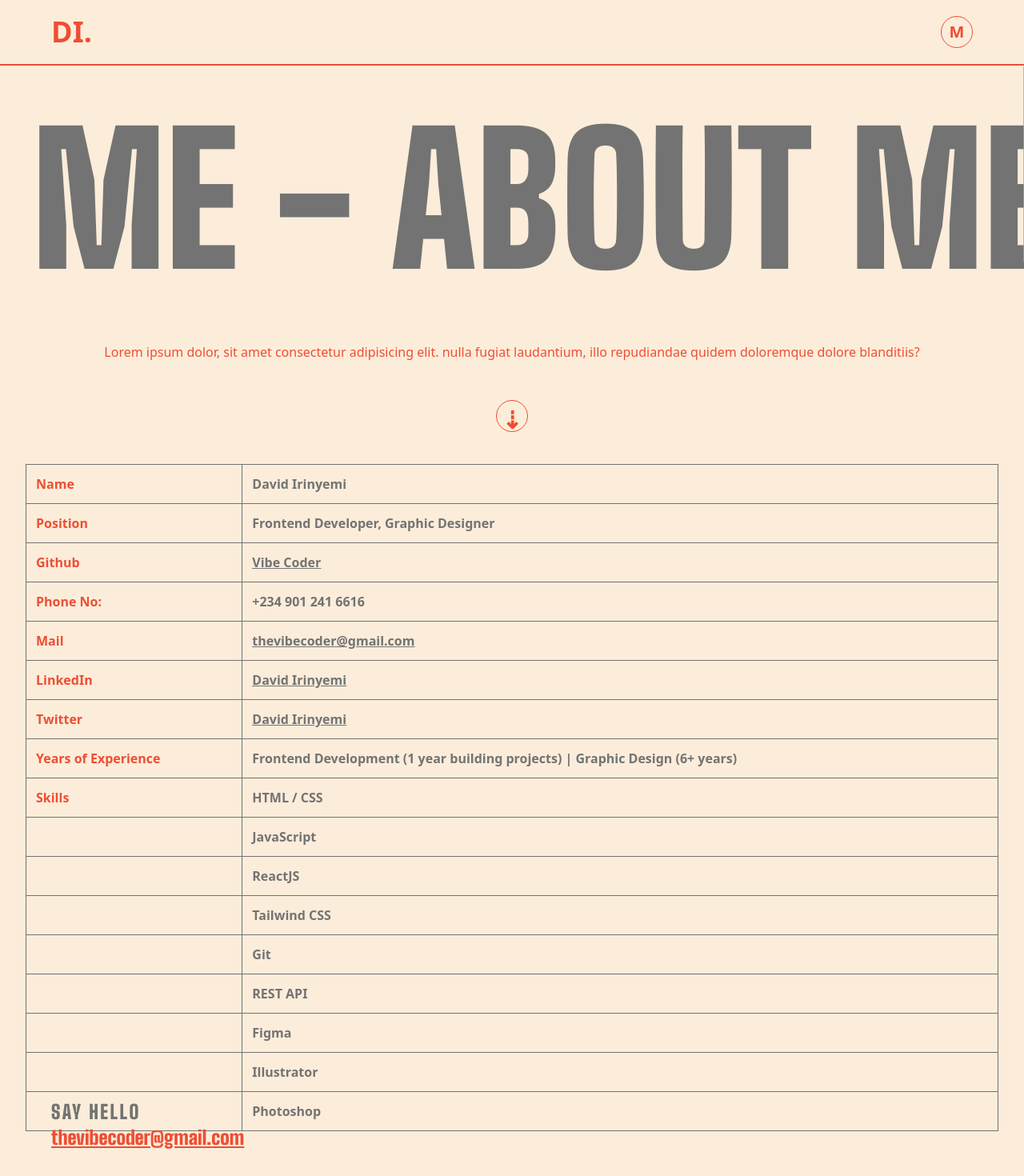
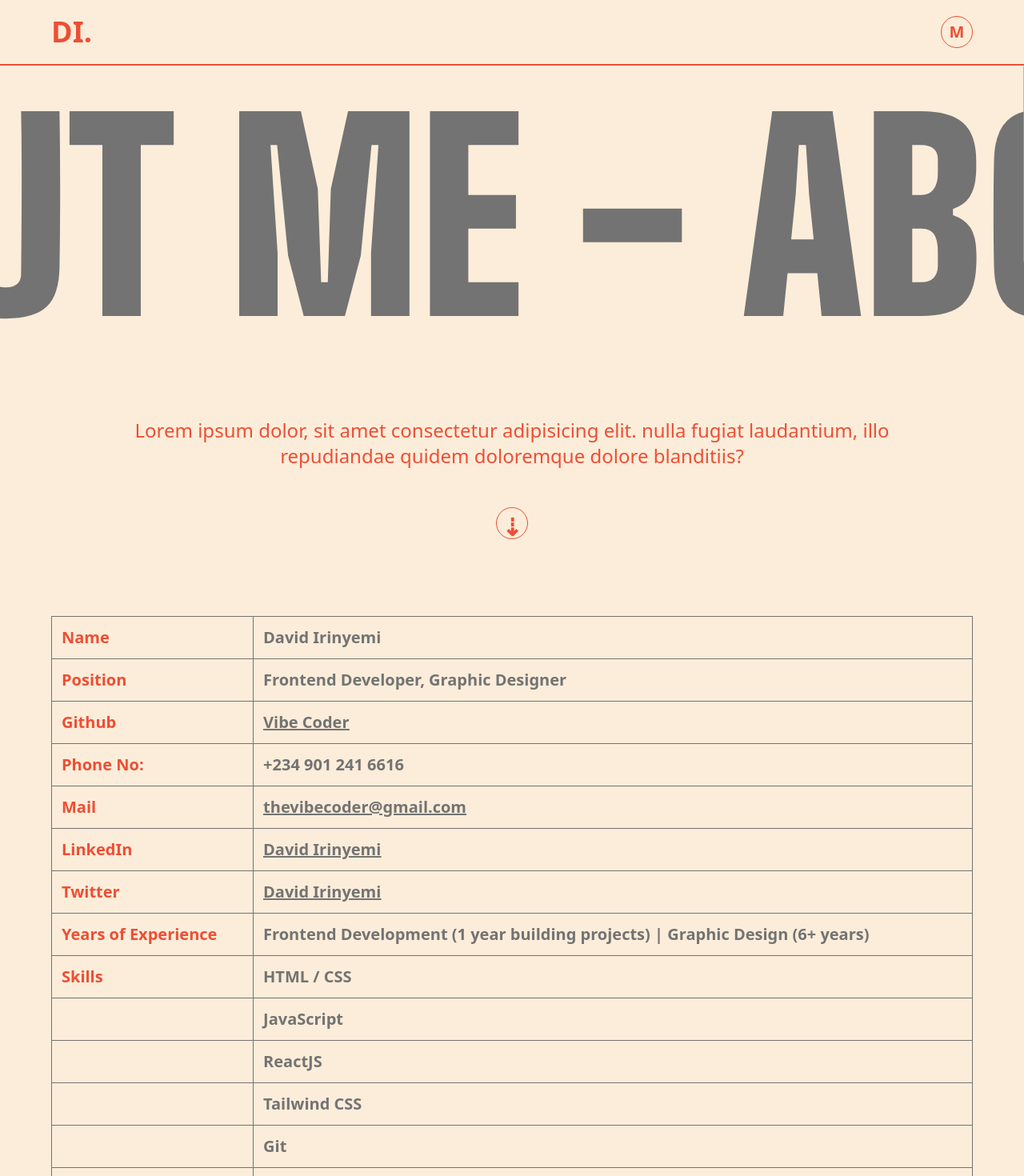
Before and after one commit to vibe-coder/david-irinyemi-portfolio-main, a Next.js app in the folder david-irinyemi-portfolio/david-irinyemi-portfolio/: page /about in a window 1280 px wide. Shown: the top 1470 px of the page at 80% size. Built offline with nearby package versions, Linux system fonts and the light colour scheme.

Commit message:
Configured About Me page for medium screen

```diff
--- a/david-irinyemi-portfolio/david-irinyemi-portfolio/src/app/about/page.jsx
+++ b/david-irinyemi-portfolio/david-irinyemi-portfolio/src/app/about/page.jsx
@@ -7,14 +7,14 @@ const About = () => {
     <section className="">
       <div id='wrapper'>
         <div id='scroll'>
-          <div id='to-left'>
-            <h1 className="text-[14rem] text-text-gray font-extrabold uppercase"> ABOUT ME - ABOUT ME - ABOUT ME - ABOUT ME - ABOUT ME - ABOUT ME - ABOUT ME - ABOUT ME - ABOUT ME - ABOUT ME - ABOUT ME - ABOUT ME</h1>
+          <div id='to-left' className="mt-[-30px]  md:mt-[-50px]">
+            <h1 className="text-[14rem] text-text-gray font-extrabold uppercase md:text-[20rem]"> ABOUT ME - ABOUT ME - ABOUT ME - ABOUT ME - ABOUT ME - ABOUT ME - ABOUT ME - ABOUT ME - ABOUT ME - ABOUT ME - ABOUT ME - ABOUT ME</h1>
           </div>
         </div>
       </div>
 
-      <div className="text-burnt-orange px-8 font-sans font-normal text-center">
-        Lorem ipsum dolor, sit amet consectetur adipisicing elit. nulla fugiat laudantium, illo repudiandae quidem doloremque dolore blanditiis?
+      <div className="text-burnt-orange px-8 font-sans font-normal text-center md:text-2xl flex justify-center">
+        <p className="md:w-[85%]">Lorem ipsum dolor, sit amet consectetur adipisicing elit. nulla fugiat laudantium, illo repudiandae quidem doloremque dolore blanditiis?</p>
       </div>
 
       <div id='scroll-down-div' className='font px-8 flex flex-col justify-between items-center mt-10'>
@@ -24,8 +24,8 @@ const About = () => {
       </div>
 
 
-      <div className="px-8 pt-10">
-        <table className="text-text-gray font-sans font-bold border w-full">
+      <div className="px-8 pt-10 md:pt-24 md:px-16">
+        <table className="text-text-gray font-sans font-bold border w-full md:text-xl">
           <tr>
             <td className="border border-text-gray p-3 font-bold text-burnt-orange">Name</td>
             <td className="border p-3">David Irinyemi</td>
```
